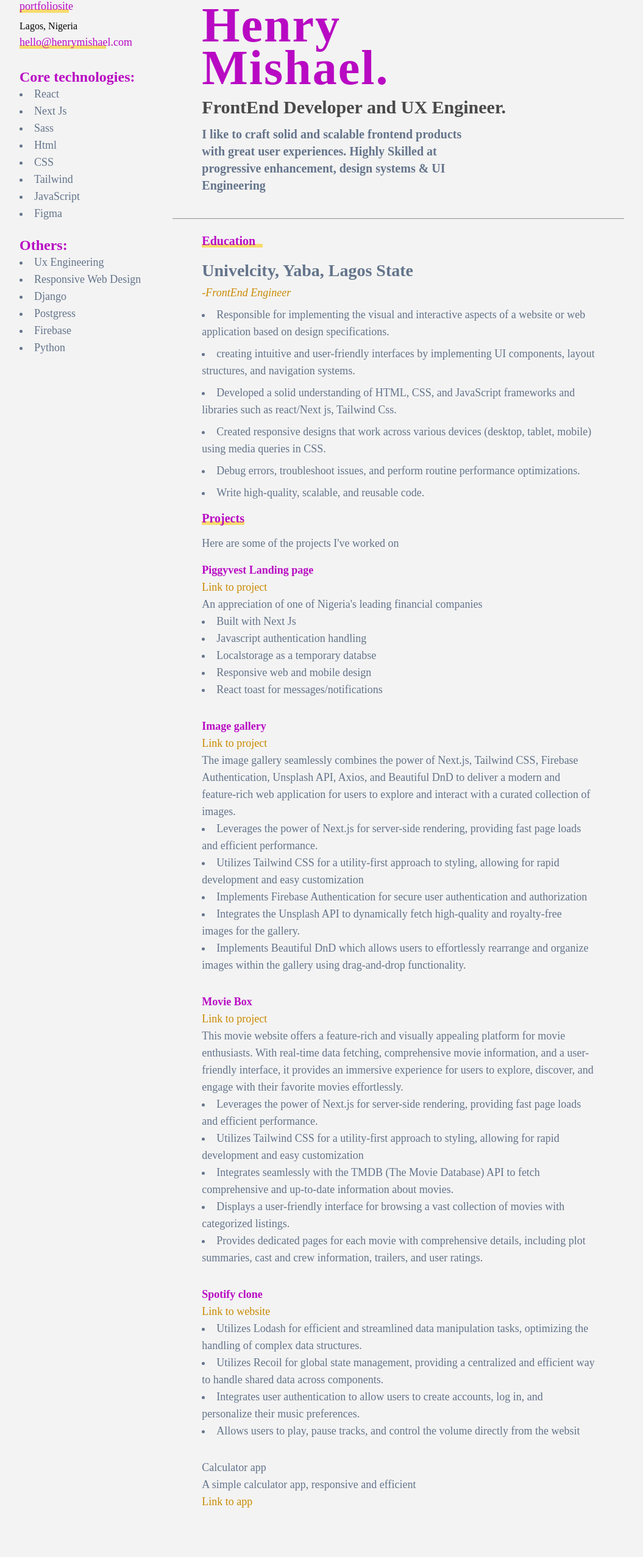
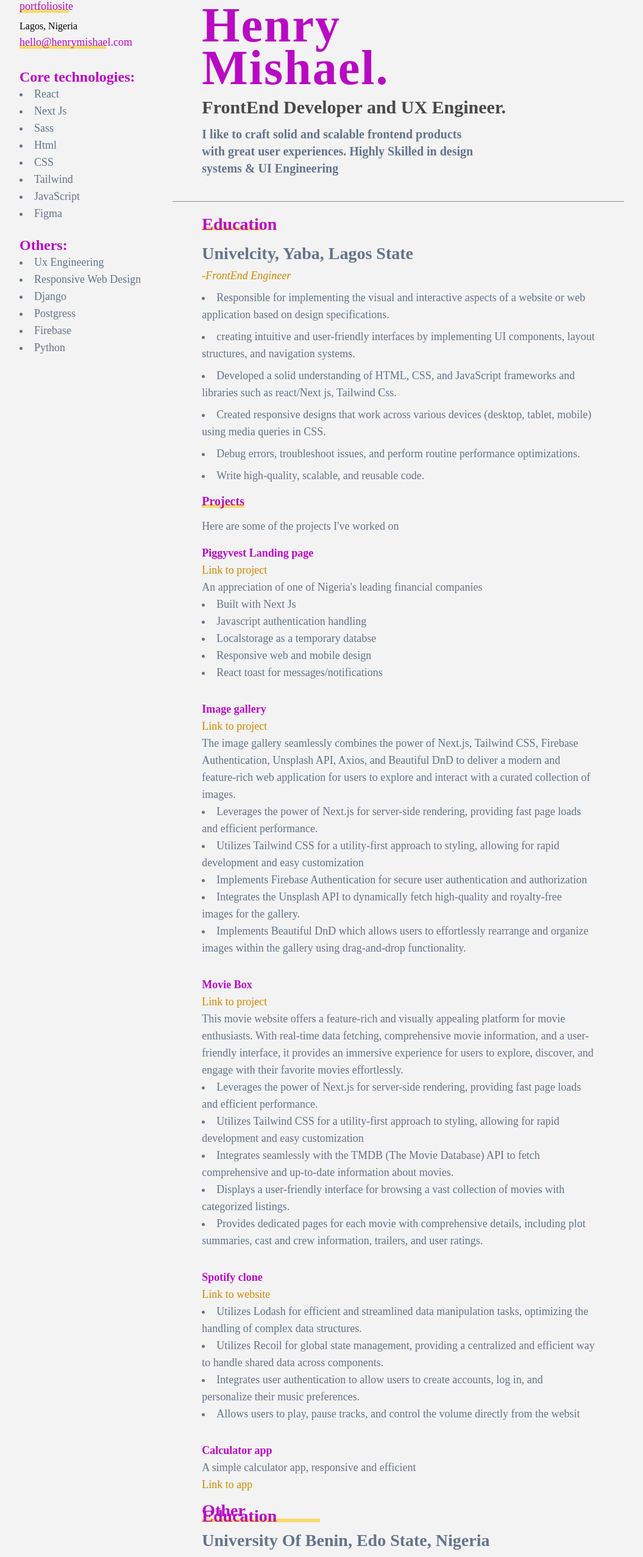
Before and after one commit to henrymishael/portfolio_2023, a Next.js app: page /Resume in a window 1280 px wide. Shown: the part 186-2740 px from the top of the page at 61% size, without its empty margins (112-1167 px from the left). Built offline with nearby package versions, Linux system fonts and the light colour scheme.

Commit message:
fixed resume

```diff
--- a/pages/Resume.jsx
+++ b/pages/Resume.jsx
@@ -46,10 +46,10 @@ function Resume() {
         <div className='sm:px-12 xsm:px-6 flex flex-col justify-center gap-4 border-b-[1px] border-black/40 pb-10'>
           <h1 className='text-left md:text-[80px] xsm:text-[50px] font-bold tracking-wide md:leading-[70px] xsm:leading-[40px] text-accent'>Henry <br /> Mishael.</h1>
           <p className='text-black/70 md:text-[30px] xsm:text-[20px] font-semibold'>FrontEnd Developer and UX Engineer.</p>
-          <p className='font-semibold md:w-[70%] md:text-[20px] xsm:text-[14px] xsm:w-[90%]'> I like to craft solid and scalable frontend products with great user experiences. Highly Skilled at progressive enhancement, design systems & UI Engineering</p>
+          <p className='font-semibold md:w-[70%] md:text-[20px] xsm:text-[14px] xsm:w-[90%]'> I like to craft solid and scalable frontend products with great user experiences. Highly Skilled in design systems & UI Engineering</p>
         </div>
         <div className='sm:px-12 xsm:px-6 flex flex-col gap-6'>
-          <h2 className='text-accent font-bold text-[20px] border-b-[6px] border-yellow-400/60 w-[100px] leading-[9px] '>Education</h2>
+          <h2 className='text-accent font-bold text-[28px] border-b-[6px] border-yellow-400/60 w-[100px] leading-[9px] '>Education</h2>
           <div className='flex flex-col gap-2'>
             <h2 className='font-semibold text-[28px]'>Univelcity, Yaba, Lagos State </h2>
             <em><p className='text-yellow-600'>-FrontEnd Engineer</p></em>
@@ -116,10 +116,23 @@ function Resume() {
                 <li>Allows users to play, pause tracks, and control the volume directly from the websit</li>
               </span>
               <span>
-                <h5>Calculator app</h5>
+                <h5 className='font-semibold text-accent'>Calculator app</h5>
                 <p>A simple calculator app, responsive and efficient</p>
                 <a className='text-yellow-600' href="https://henrymishael.github.io/responsive_calculator/" target="_blank">Link to app</a>
               </span>
+            </div>
+
+          </div>
+          <div className='flex flex-col gap-y-4'>
+            <h2 className='font-bold text-accent text-[28px] border-b-[6px] border-yellow-400/60 w-[30%] leading-[9px] '>Other Education</h2>
+            <div className='flex flex-col gap-2'>
+            <h2 className='font-semibold text-[28px]'>University Of Benin, Edo State, Nigeria </h2>
+            <em><p className='text-yellow-600'>Bsc Industrial Chemistry - <span className='text-black'>2015 - 2020</span></p></em>
+            <div className='flex flex-col gap-2'>
+            <h2 className='font-semibold text-accent'>Experience</h2>
+            <h5 className='text-accent font-semibold'>Federal Institute of Industrial Research Oshodi</h5>
+            <p>Internship</p>
+          </div>
             </div>
           </div>
         </div>
```
